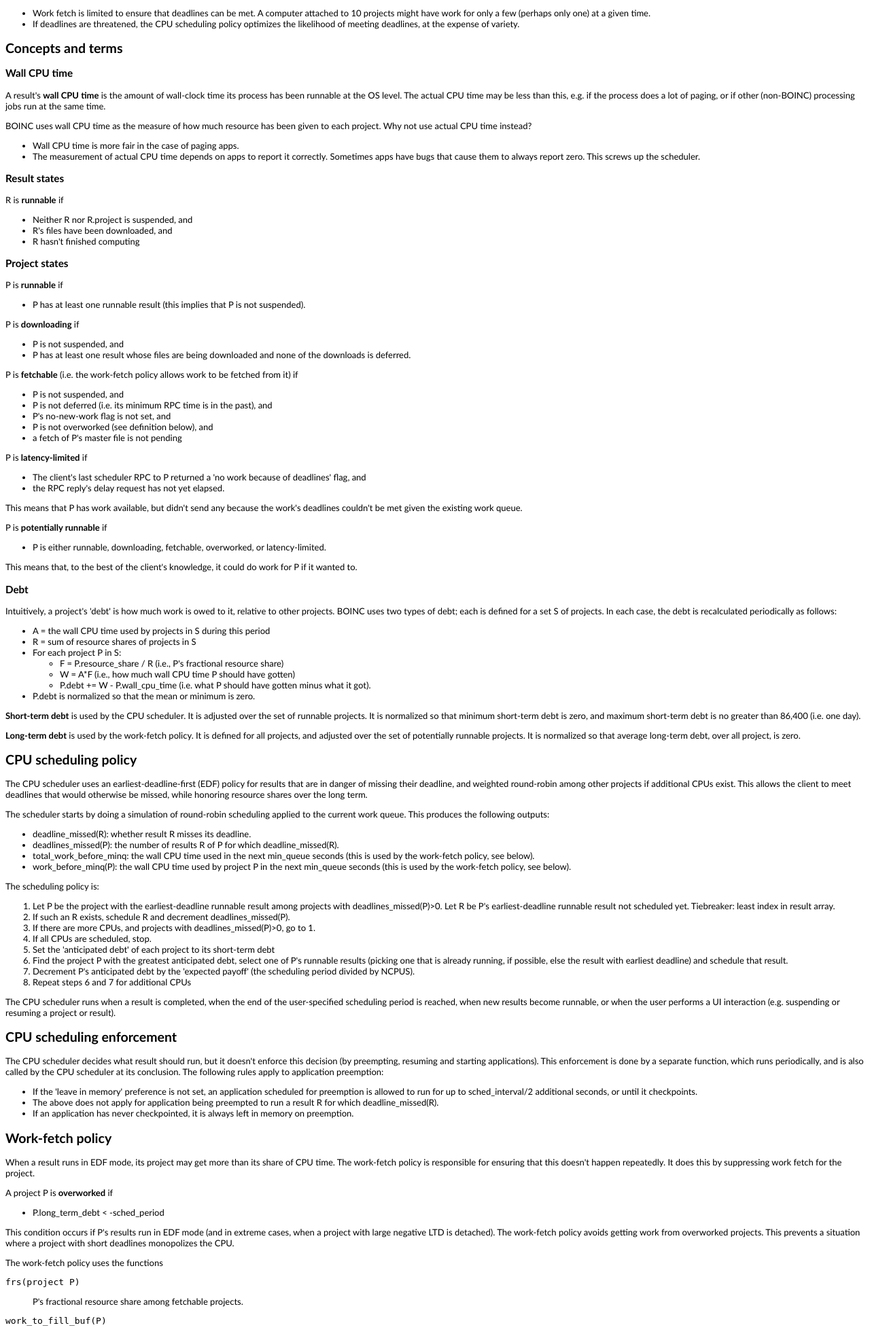
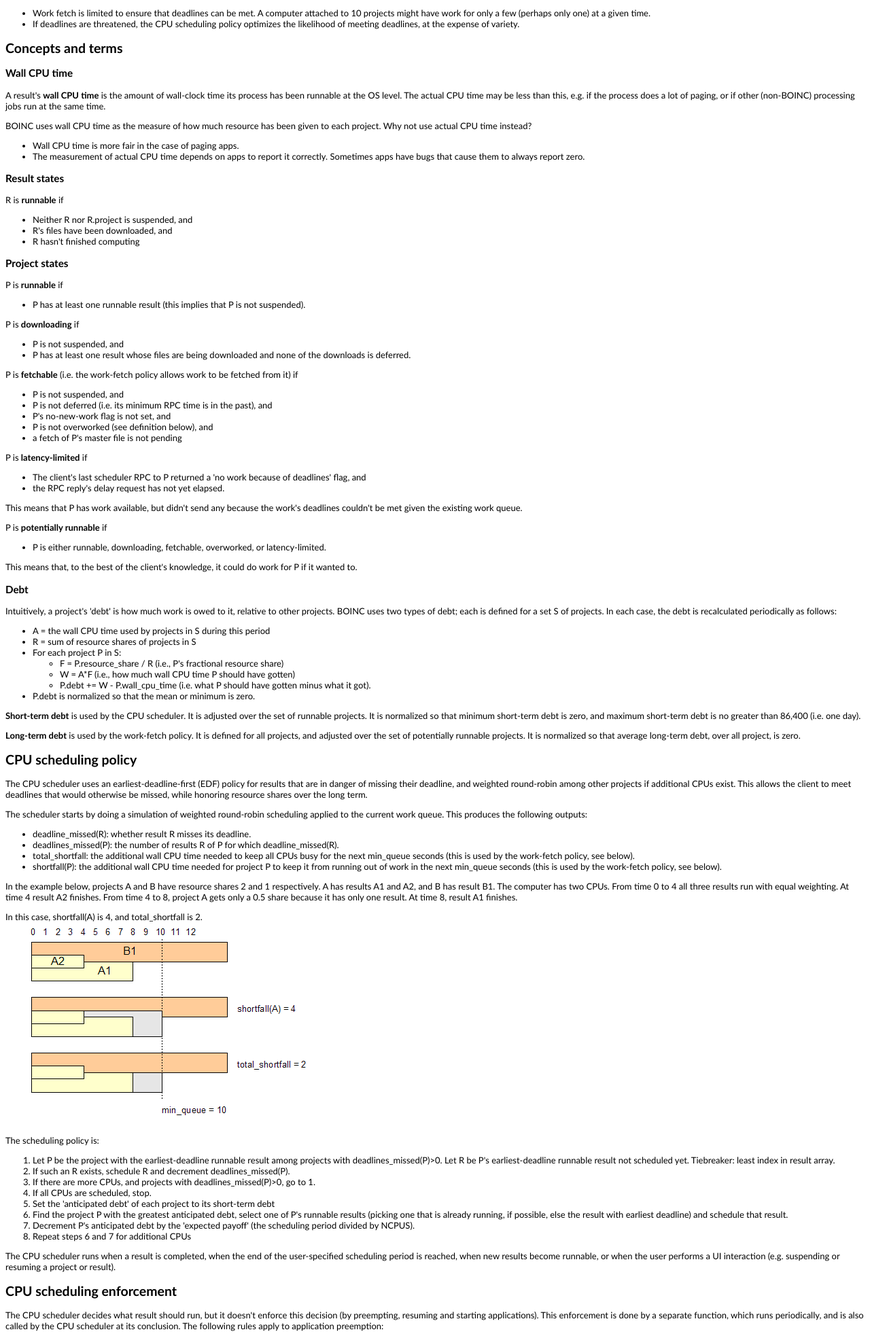
Before and after one commit to BOINC/boinc-site, a PHP site: page /hamid_cgi/sched.php in a window 1280 px wide. Shown: the part 798-2761 px from the top of the page at 68% size. Run offline with PHP 8.4, Linux system fonts and the light colour scheme.

Commit message:
*** empty log message ***
svn path=/trunk/boinc/; revision=9973

```diff
--- a/sched.php
+++ b/sched.php
@@ -80,9 +80,7 @@ Why not use actual CPU time instead?
 <li> The measurement of actual CPU time depends on apps to
 report it correctly.
 Sometimes apps have bugs that cause them to always report zero.
-This screws up the scheduler.
 </ul>
-
 
 
 <h3>Result states</h3>
@@ -176,20 +174,39 @@ and weighted round-robin among other projects if additional CPUs exist.
 This allows the client to meet deadlines that would otherwise be missed,
 while honoring resource shares over the long term.
 <p>
-The scheduler starts by doing a simulation of round-robin scheduling
+The scheduler starts by doing a simulation of weighted round-robin scheduling
 applied to the current work queue.
 This produces the following outputs:
 <ul>
 <li> deadline_missed(R): whether result R misses its deadline.
 <li> deadlines_missed(P):
 the number of results R of P for which deadline_missed(R).
-<li> total_work_before_minq:
-the wall CPU time used in the next min_queue seconds
+<li> total_shortfall:
+the additional wall CPU time needed to keep all CPUs busy
+for the next min_queue seconds
 (this is used by the work-fetch policy, see below).
-<li> work_before_minq(P):
-the wall CPU time used by project P in the next min_queue seconds
+<li> shortfall(P):
+the additional wall CPU time needed for project P
+to keep it from running out of work in the next min_queue seconds
 (this is used by the work-fetch policy, see below).
 </ul>
+<p>
+In the example below, projects A and B have resource shares
+2 and 1 respectively.
+A has results A1 and A2, and B has result B1.
+The computer has two CPUs.
+From time 0 to 4 all three results run with equal weighting.
+At time 4 result A2 finishes.
+From time 4 to 8, project A gets only a 0.5 share
+because it has only one result.
+At time 8, result A1 finishes.
+<p>
+In this case, shortfall(A) is 4,
+and total_shortfall is 2.
+
+<br>
+<img src=rr_sim.png>
+<br>
 The scheduling policy is:
 <ol>
 <li> Let P be the project with the earliest-deadline runnable result
@@ -241,12 +258,6 @@ it is always left in memory on preemption.
 <h2>Work-fetch policy</h2>
 
 <p>
-When a result runs in EDF mode,
-its project may get more than its share of CPU time.
-The work-fetch policy is responsible for
-ensuring that this doesn't happen repeatedly.
-It does this by suppressing work fetch for the project.
-<p>
 A project P is <b>overworked</b> if
 <ul>
 <li> P.long_term_debt < -sched_period
@@ -256,7 +267,7 @@ This condition occurs if P's results run in EDF mode
 (and in extreme cases, when a project with large negative LTD is detached).
 The work-fetch policy avoids getting work from overworked projects.
 This prevents a situation where a project with short deadlines
-monopolizes the CPU.
+gets more than its share of CPU time.
 
 <p>
 The work-fetch policy uses the functions
@@ -267,16 +278,6 @@ frs(project P)
 P's fractional resource share among fetchable projects.
 </blockquote>
 
-<pre>
-work_to_fill_buf(P)
-</pre>
-The amount of work needed to keep P busy for the next min_queue seconds,
-namely:
-<pre>
-    y = min_queue*ncpus - work_before_minq(P)
-    if (y <= 0) return 0
-    return y/frs(P)
-</pre>
 <p>
 The work-fetch policy function is called every few minutes
 (or as needed) by the scheduler RPC polling function.
@@ -289,9 +290,9 @@ for each project P
     if P is suspended, deferred, overworked, or no-new-work
         P.work_request_size = 0
     else
-        P.work_request_size = work_to_fill_buf(P)
+        P.work_request_size = shortfall(P)
 
-if min_queue*ncpus > total_work_before_minq
+if total_shortfall > 0
     if P.work_request_size==0 for all P
         for each project P
             if P is suspended, deferred, overworked, or no-new-work
@@ -305,8 +306,7 @@ if min_queue*ncpus > total_work_before_minq
             P.work_request_size = 1
 
     if P.work_request_size>0 for some P
-        Normalize P.work_request_size so that they
-        sum to min_queue*ncpus - total_work_before_minq
+        Normalize P.work_request_size so that they sum to total_shortfall
         and are proportional to P.resource_share
 </pre>
 
@@ -318,7 +318,7 @@ If it does so, it will also request work from that project.
 Otherwise, the RPC mechanism chooses the project P for which
 <pre>
 P.work_request_size>0 and
-P.long_term_debt + work_to_fill_buf(P) is greatest
+P.long_term_debt + shortfall(P) is greatest
 </pre>
 and gets work from that project.
 <hr>
```
